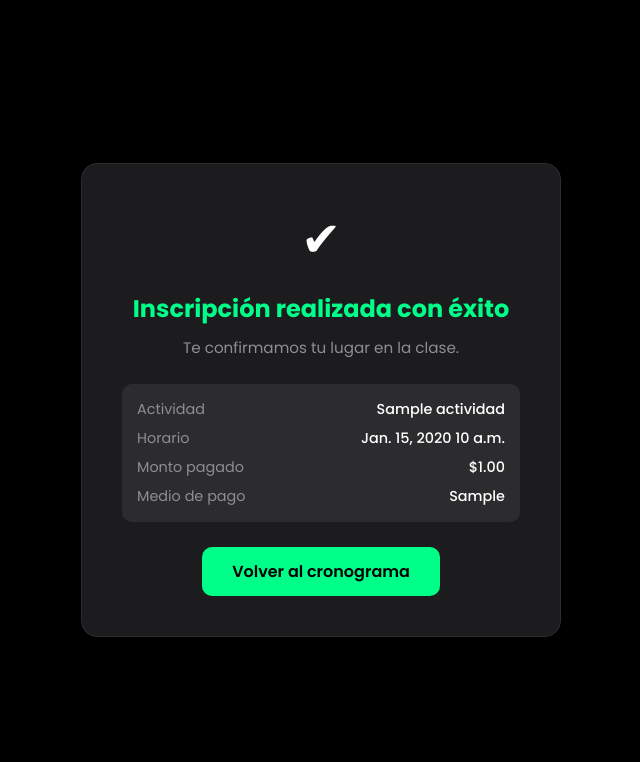
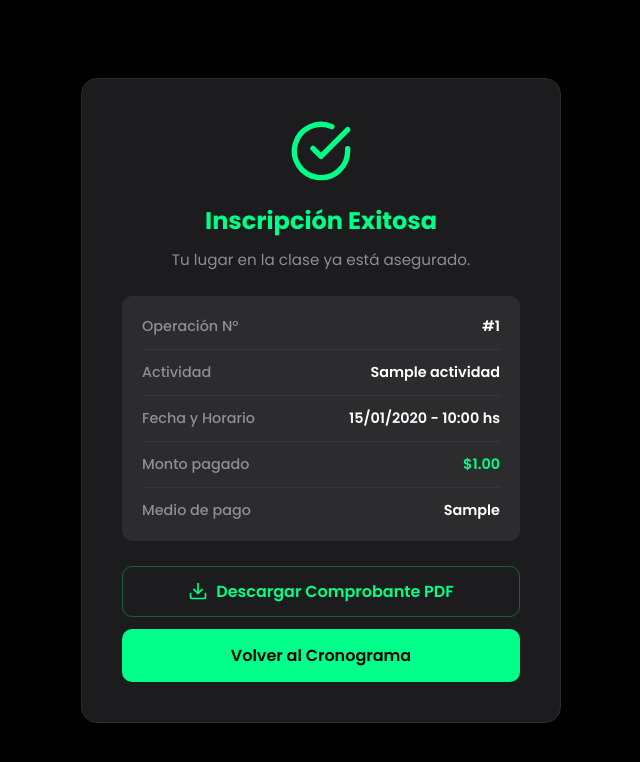
Before and after one commit to ZeTap555/Sportify, a Django app: page /pago/confirmacion/1/ in a window 1280 px wide. Shown: the top 762 px of the page, without its empty margins (319-959 px from the left). Run offline with Django 5.2, Linux system fonts and the light colour scheme; a user stored in the database is signed in; tables that the repository leaves empty hold one stand-in row (values such as "Sample post").

Commit message:
Mercado pago funcionando con sus ventanas intermedias, integracion completa de ventanas intermedias en el pago (faltaria modificar de sacar el comprobante en el mismo formulario)

```diff
--- a/gestion/templates/pago_confirmacion.html
+++ b/gestion/templates/pago_confirmacion.html
@@ -22,63 +22,120 @@
             text-align: center;
         }
         .icono {
-            font-size: 3rem; margin-bottom: 15px;
+            margin-bottom: 20px;
+            display: flex;
+            justify-content: center;
         }
         h1 { font-size: 1.5rem; margin: 0 0 10px 0; }
         .exito h1 { color: #00ff88; }
         .error h1 { color: #ff453a; }
         p { color: #8e8e93; margin: 5px 0; font-size: 0.95rem; }
+
         .detalle {
-            background: #2c2c2e; border-radius: 10px; padding: 15px;
+            background: #2c2c2e; border-radius: 10px; padding: 20px;
             margin: 25px 0; text-align: left;
         }
         .detalle .row {
-            display: flex; justify-content: space-between; margin-bottom: 8px;
-            font-size: 0.9rem;
+            display: flex; justify-content: space-between; margin-bottom: 12px;
+            font-size: 0.9rem; border-bottom: 1px solid rgba(255,255,255,0.05);
+            padding-bottom: 12px;
         }
-        .detalle .row:last-child { margin-bottom: 0; }
-        .detalle .label { color: #8e8e93; }
-        .detalle .value { color: #fff; font-weight: 500; }
+        .detalle .row:last-child { margin-bottom: 0; border-bottom: none; padding-bottom: 0; }
+        .detalle .label { color: #8e8e93; font-weight: 500;}
+        .detalle .value { color: #fff; font-weight: 600; text-align: right;}
+
+        .btn-group {
+            display: flex;
+            flex-direction: column;
+            gap: 12px;
+            margin-top: 25px;
+        }
         .btn-inicio {
-            display: inline-block; padding: 12px 30px; border-radius: 10px;
+            display: inline-block; padding: 14px 30px; border-radius: 10px;
             background: #00ff88; color: #000; text-decoration: none;
-            font-weight: 600; transition: background 0.15s;
+            font-weight: 600; transition: background 0.15s; width: 100%;
         }
         .btn-inicio:hover { background: #12ff93; }
+
+        .btn-pdf {
+            display: inline-flex; align-items: center; justify-content: center; gap: 8px;
+            padding: 12px 30px; border-radius: 10px;
+            background: transparent; color: #00ff88; border: 1px solid rgba(0,255,136,0.3);
+            text-decoration: none; font-weight: 600; transition: all 0.15s; width: 100%;
+        }
+        .btn-pdf:hover { background: rgba(0,255,136,0.1); border-color: #00ff88; }
+
+        /* Ajuste de colores para la vista de error */
+        .error .btn-inicio {
+            background: transparent; color: #ff453a; border: 1px solid rgba(255,69,58,0.3);
+        }
+        .error .btn-inicio:hover {
+            background: rgba(255,69,58,0.1); border-color: #ff453a;
+        }
     </style>
 </head>
 <body>
     <div class="card {% if exito %}exito{% else %}error{% endif %}">
         {% if exito %}
-            <div class="icono">&#10004;</div>
-            <h1>Inscripción realizada con éxito</h1>
-            <p>Te confirmamos tu lugar en la clase.</p>
+            <div class="icono">
+                <svg width="64" height="64" viewBox="0 0 24 24" fill="none" stroke="#00ff88" stroke-width="2" stroke-linecap="round" stroke-linejoin="round">
+                    <path d="M22 11.08V12a10 10 0 1 1-5.93-9.14"></path>
+                    <polyline points="22 4 12 14.01 9 11.01"></polyline>
+                </svg>
+            </div>
+            <h1>Inscripción Exitosa</h1>
+            <p>Tu lugar en la clase ya está asegurado.</p>
 
             <div class="detalle">
+                <div class="row">
+                    <span class="label">Operación N°</span>
+                    <span class="value">#{{ reserva.id }}</span>
+                </div>
                 <div class="row">
                     <span class="label">Actividad</span>
                     <span class="value">{{ reserva.clase.actividad.nombre }}</span>
                 </div>
                 <div class="row">
-                    <span class="label">Horario</span>
-                    <span class="value">{{ reserva.clase.fecha }} {{ reserva.clase.horario }}</span>
+                    <span class="label">Fecha y Horario</span>
+                    <span class="value">{{ reserva.fecha_clase|date:"d/m/Y" }} - {{ reserva.clase.horario|time:"H:i" }} hs</span>
                 </div>
                 <div class="row">
                     <span class="label">Monto pagado</span>
-                    <span class="value">${{ reserva.monto_pagado }}</span>
+                    <span class="value" style="color: #00ff88;">${{ reserva.monto_pagado }}</span>
                 </div>
                 <div class="row">
                     <span class="label">Medio de pago</span>
                     <span class="value">{{ reserva.medio_pago }}</span>
                 </div>
             </div>
+
+            <div class="btn-group">
+                <a href="{% url 'comprobante_pdf' reserva.id %}" class="btn-pdf" target="_blank">
+                    <svg width="20" height="20" viewBox="0 0 24 24" fill="none" stroke="currentColor" stroke-width="2" stroke-linecap="round" stroke-linejoin="round">
+                        <path d="M21 15v4a2 2 0 0 1-2 2H5a2 2 0 0 1-2-2v-4"></path>
+                        <polyline points="7 10 12 15 17 10"></polyline>
+                        <line x1="12" y1="15" x2="12" y2="3"></line>
+                    </svg>
+                    Descargar Comprobante PDF
+                </a>
+                <a href="/" class="btn-inicio">Volver al Cronograma</a>
+            </div>
+
         {% else %}
-            <div class="icono">&#10008;</div>
-            <h1>La inscripción no puede hacerse</h1>
-            <p>Se rechazó el pago. Verificá los datos e intentá de nuevo.</p>
+            <div class="icono">
+                <svg width="64" height="64" viewBox="0 0 24 24" fill="none" stroke="#ff453a" stroke-width="2" stroke-linecap="round" stroke-linejoin="round">
+                    <circle cx="12" cy="12" r="10"></circle>
+                    <line x1="15" y1="9" x2="9" y2="15"></line>
+                    <line x1="9" y1="9" x2="15" y2="15"></line>
+                </svg>
+            </div>
+            <h1>Pago Rechazado</h1>
+            <p>La operación no pudo ser procesada o fue cancelada. Por favor, verificá tus datos e intentá nuevamente.</p>
+
+            <div class="btn-group" style="margin-top: 40px;">
+                <a href="/" class="btn-inicio">Volver al Cronograma</a>
+            </div>
         {% endif %}
-
-        <a href="/" class="btn-inicio">Volver al cronograma</a>
     </div>
 </body>
 </html>
--- a/gestion/views.py
+++ b/gestion/views.py
@@ -371,28 +371,29 @@ def pago_tarjeta(request):
             else:
                 resultado = tarjeta["resultado"]
 
-        # Manejo de escenarios
-        if resultado == "titular_incorrecto":
-            messages.error(request, "El nombre del titular no coincide con el registrado en la tarjeta")
-            return render(request, 'pago_tarjeta.html', {'monto': datos['monto']})
-        if resultado == "cvv_invalido":
-            messages.error(request, "El CVV ingresado es incorrecto")
-            return render(request, 'pago_tarjeta.html', {'monto': datos['monto']})
-        if resultado == "tarjeta_vencida":
-            messages.error(request, "La tarjeta ingresada se encuentra vencida")
-            return render(request, 'pago_tarjeta.html', {'monto': datos['monto']})
-        if resultado == "saldo_insuficiente":
-            messages.error(request, "La tarjeta no posee saldo suficiente para completar la operación")
-            return render(request, 'pago_tarjeta.html', {'monto': datos['monto']})
-        if resultado == "tarjeta_inexistente":
-            messages.error(request, "La tarjeta no existe")
-            return render(request, 'pago_tarjeta.html', {'monto': datos['monto']})
-        if resultado == "error_banco":
-            messages.error(request, "ERROR-No se pudo establecer conexión con el banco.")
-            return render(request, 'pago_tarjeta.html', {'monto': datos['monto']})
-        if resultado == "tarjeta_corta":
-            messages.error(request, "La tarjeta ingresada debe tener 16 digitos.")
-            return render(request, 'pago_tarjeta.html', {'monto': datos['monto']})
+        # =========================================================
+        # MANEJO DE ESCENARIOS UNIFICADO (UX MEJORADA)
+        # =========================================================
+        if resultado != "ok":
+            # 1. Errores de Tipeo (El usuario se queda en la pantalla para corregir)
+            errores_tipeo = ["titular_incorrecto", "cvv_invalido", "tarjeta_vencida", "tarjeta_corta"]
+
+            if resultado in errores_tipeo:
+                if resultado == "titular_incorrecto":
+                    messages.error(request, "El nombre del titular no coincide con el registrado en la tarjeta.")
+                elif resultado == "cvv_invalido":
+                    messages.error(request, "El CVV ingresado es incorrecto.")
+                elif resultado == "tarjeta_vencida":
+                    messages.error(request, "La tarjeta ingresada se encuentra vencida.")
+                elif resultado == "tarjeta_corta":
+                    messages.error(request, "La tarjeta ingresada debe tener 16 dígitos.")
+
+                return render(request, 'pago_tarjeta.html', {'monto': datos['monto']})
+
+            # 2. Errores Duros / Rechazos (Lo mandamos a la cruz roja)
+            else:
+                # saldo_insuficiente, tarjeta_inexistente, error_banco
+                return redirect('pago_confirmacion', reserva_id=0)
 
         # Pago exitoso -> crear reservas asociadas y registrar la mensualidad vigente
         with transaction.atomic():
@@ -506,7 +507,7 @@ def pago_mercadopago(request):
     request.session.modified = True
 
     sdk = mercadopago.SDK(settings.MERCADO_PAGO_ACCESS_TOKEN)
-    BASE_URL = "https://5ca0-89-187-170-169.ngrok-free.app"
+    BASE_URL = "https://outsider-statue-entwine.ngrok-free.dev"
 
     preference_data = {
         "items": [
@@ -587,22 +588,12 @@ def pago_exito(request):
 
 def pago_error(request):
     """
-    ESCENARIO: PAGO FALLIDO / RECHAZADO (Sin saldo, tarjeta inválida, etc.)
-    Muestra el mensaje de error pero mantiene los datos de inscripción para reintentar.
+    ESCENARIO: PAGO FALLIDO / RECHAZADO (Mercado Pago)
+    Redirige a la pantalla de confirmación con la Cruz Roja.
     """
     print("❌ EL PAGO FUE RECHAZADO POR MERCADO PAGO")
 
-    datos = request.session.get('inscripcion_pendiente')
-    if datos:
-        messages.error(
-            request,
-            'Tu pago no pudo ser procesado (Fondos insuficientes o tarjeta rechazada). '
-            'Por favor, intenta nuevamente con otra tarjeta u otro medio.'
-        )
-    else:
-        messages.error(request, 'El pago fue cancelado por el usuario o expiró.')
-
-    response = redirect('grilla_actividades')
+    response = redirect('pago_confirmacion', reserva_id=0)
     response["ngrok-skip-browser-warning"] = "true"
     return response
 
@@ -643,8 +634,6 @@ def enviar_confirmacion(usuario, clase, reserva):
         )
     except Exception as e:
         print(f"[EMAIL ERROR] {e}")
-
-
 # =========================================================================
 # 4. PANEL DE ADMINISTRACIÓN Y PROFESORES
 # =========================================================================
--- a/sportify_project/settings.py
+++ b/sportify_project/settings.py
@@ -5,10 +5,12 @@ import os
 BASE_DIR = Path(__file__).resolve().parent.parent
 
 # CONFIGURACIÓN DE SEGURIDAD PARA NGROK (DIRECTA Y FIJA)
-ALLOWED_HOSTS = ['127.0.0.1', 'localhost', '.ngrok-free.app']
+ALLOWED_HOSTS = ['127.0.0.1', 'localhost', '.ngrok-free.app','.ngrok-free.dev']
 
 CSRF_TRUSTED_ORIGINS = [
     'https://5ca0-89-187-170-169.ngrok-free.app',
+    'https://*.ngrok-free.dev',
+    'https://*.ngrok-free.app'
 ]
 
 SECRET_KEY = 'django-insecure-!f*mkadok9skd&xtb1zgi=#+4q5)$0$0hns3mpl0h^qwb%w@g)'
```
